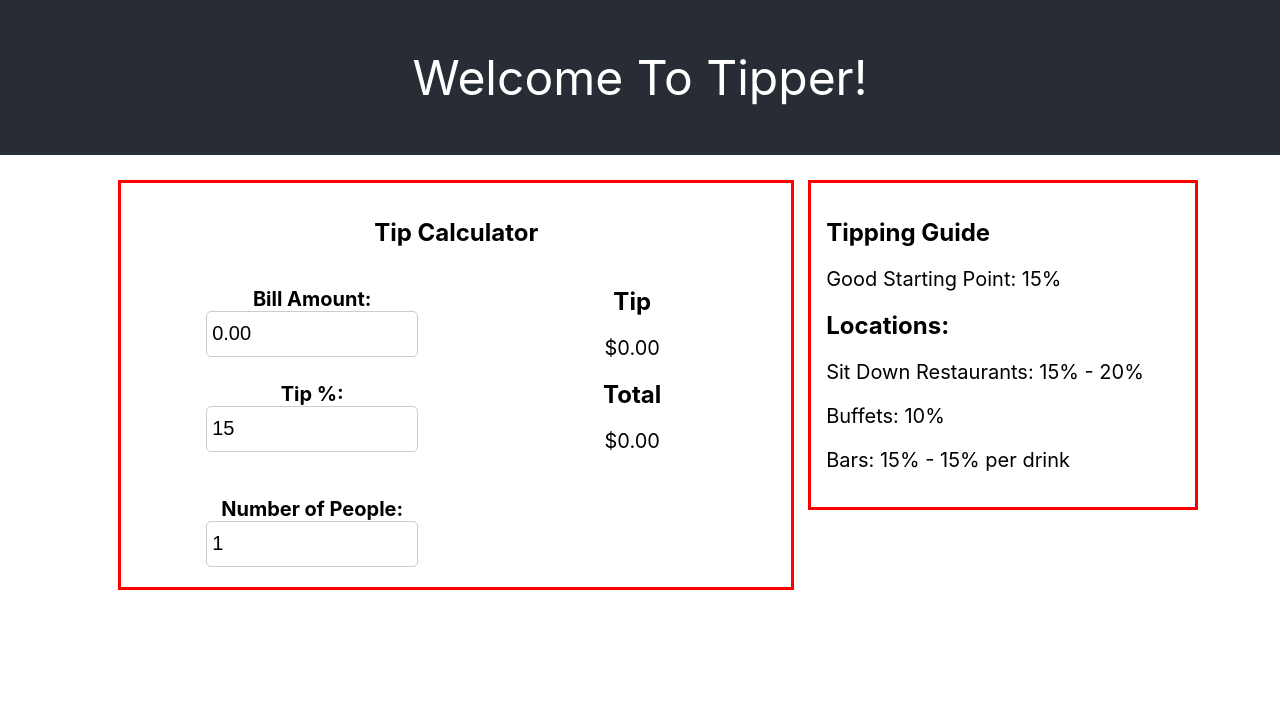
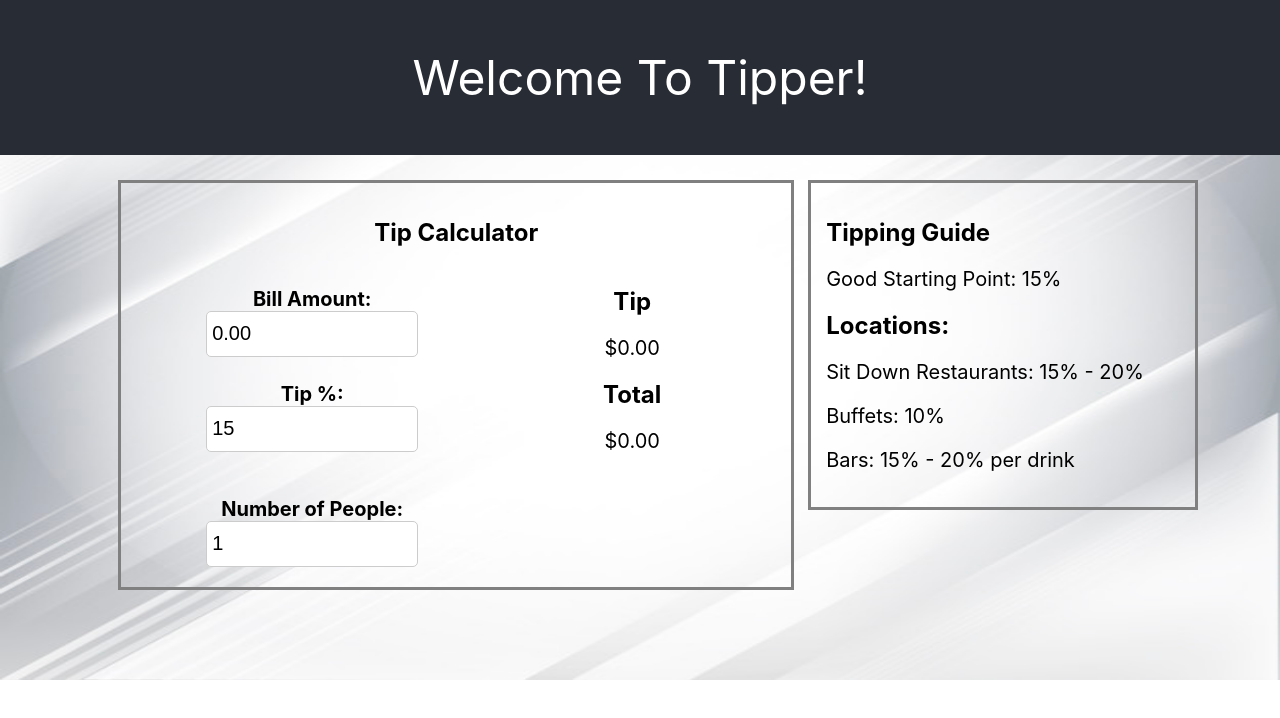
Before and after one commit to mawais54013/Tipper-Project, a React (Create React App) app: page / in a window 1280 px wide. Shown: the top 718 px of the page. Built offline with nearby package versions, Linux system fonts and the light colour scheme.

Commit message:
added background+styles

```diff
--- a/src/App.css
+++ b/src/App.css
@@ -1,5 +1,9 @@
 .App {
+  height: 100%;
   text-align: center;
+  background-image: url('images/gray.jpg');
+  background-repeat: no-repeat;
+  background-size: 100% 100%;
 }
 
 .App-header {
@@ -31,6 +35,11 @@
   border-radius: 3px;
   margin: 15px;
 }
+
+footer {
+  height: 65px;
+}
+
 @media screen and (max-width: 700px)
 {
   .left, .right
--- a/src/App.js
+++ b/src/App.js
@@ -19,6 +19,7 @@ function App() {
             <TipStandards />
         </div>
       </div>
+      <footer/>
     </div>
   );
 }
--- a/src/components/tipCal.css
+++ b/src/components/tipCal.css
@@ -1,7 +1,7 @@
 #div1 {
     width: 100%;
     padding:15px;
-    border:3px solid red;
+    border:3px solid gray;
 }
 
 .div2 {
--- a/src/components/tipStandards.js
+++ b/src/components/tipStandards.js
@@ -10,7 +10,7 @@ const tipStandards = () => {
                 <h2>Locations:</h2>
                 <p id="pTag">Sit Down Restaurants: 15% - 20%</p>
                 <p id="pTag">Buffets: 10%</p>
-                <p id="pTag">Bars: 15% - 15% per drink</p>
+                <p id="pTag">Bars: 15% - 20% per drink</p>
             </div>
         </div>
     )
```
Also changed, not shown: src/images/gray.jpg (added).
